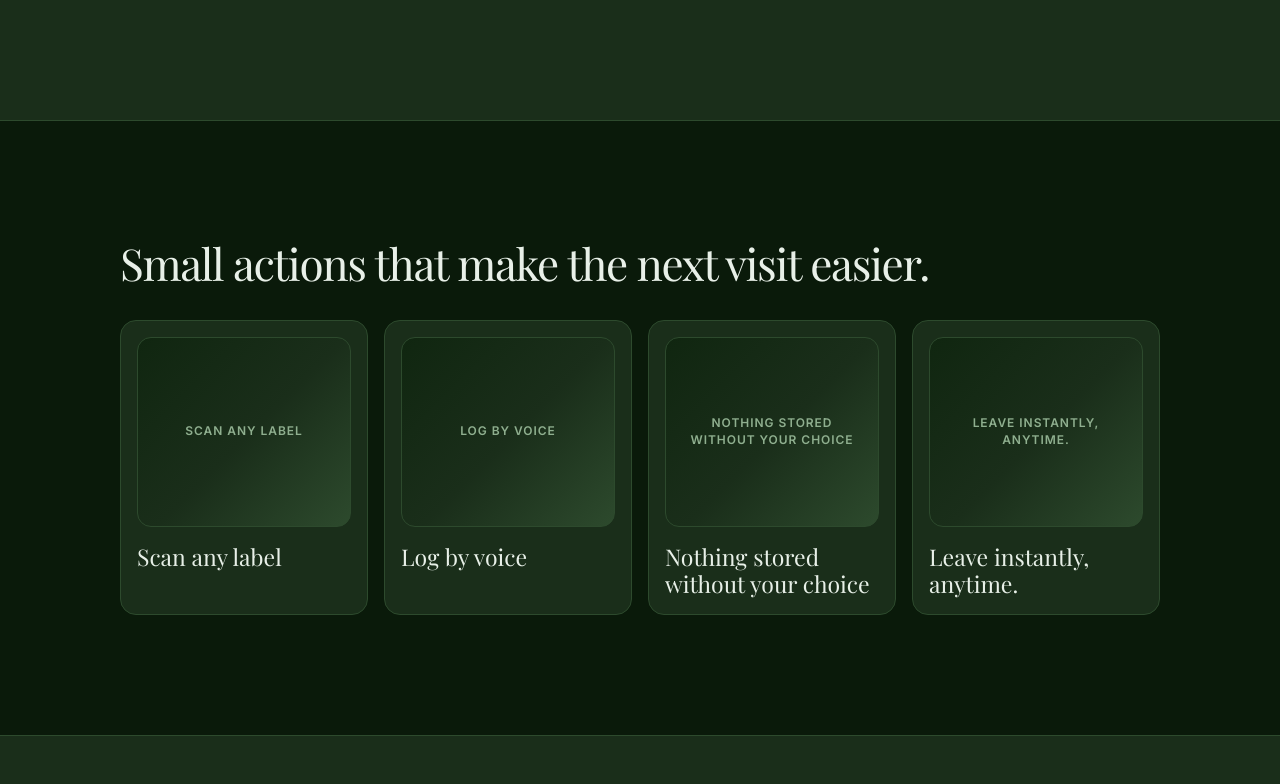
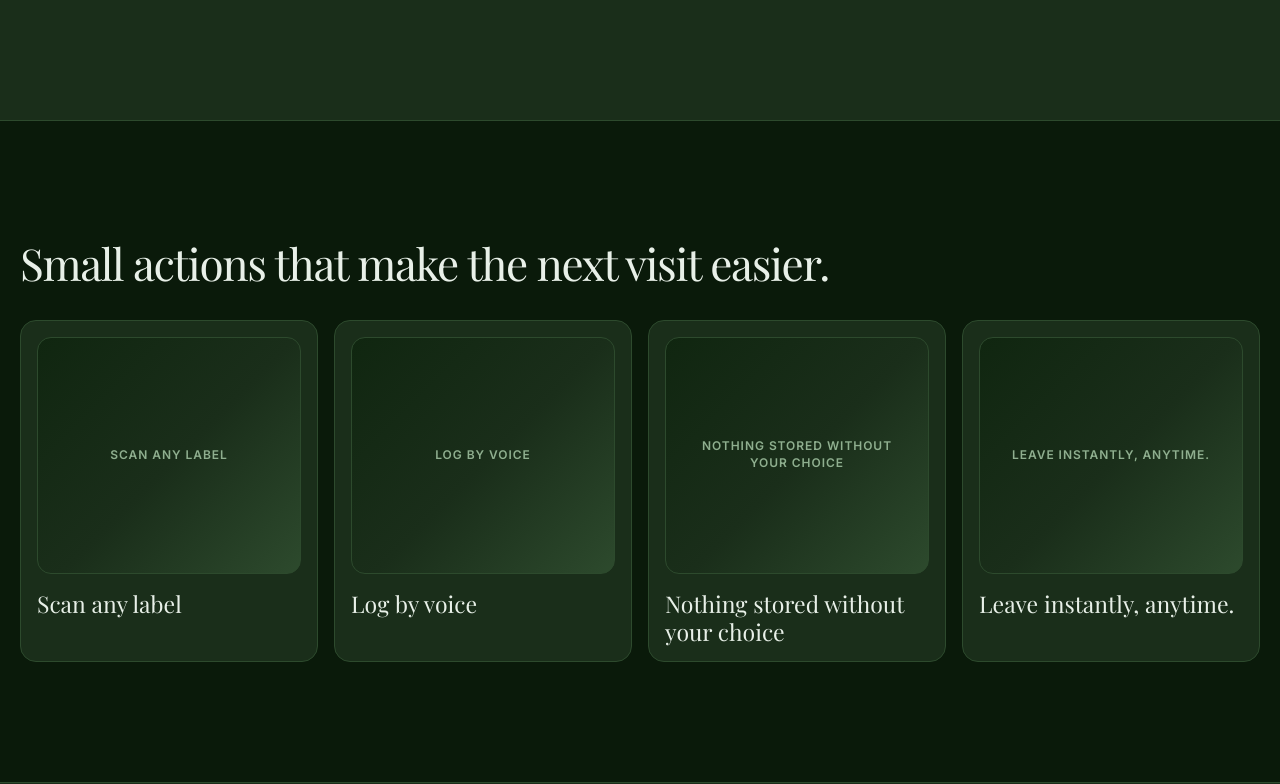
Before and after one commit to casevoiceai/my420journal-app, a React (Vite) app: page / in a window 1280 px wide. Shown: the part 1736-2520 px from the top of the page. Built offline with nearby package versions, Linux system fonts and the light colour scheme.

Commit message:
Increase feature preview boxes by 25 percent

```diff
--- a/src/marketing/MarketingFeatures.jsx
+++ b/src/marketing/MarketingFeatures.jsx
@@ -1,4 +1,4 @@
-import { marketingFonts, marketingPage, marketingPalette as S } from './marketingStyles'
+import { marketingFonts, marketingPalette as S } from './marketingStyles'
 import { PlaceholderBox } from './MarketingShared'
 
 const featureCards = [
@@ -14,7 +14,7 @@ export function FeatureGrid() {
       <div
         className="marketing-section-inner"
         style={{
-          maxWidth: marketingPage.maxWidth,
+          maxWidth: '1296px',
         }}
       >
         <div style={{ maxWidth: '760px', marginBottom: '34px' }}>
@@ -33,7 +33,7 @@ export function FeatureGrid() {
 
         <div style={{
           display: 'grid',
-          gridTemplateColumns: 'repeat(auto-fit, minmax(210px, 1fr))',
+          gridTemplateColumns: 'repeat(auto-fit, minmax(min(262.5px, 100%), 1fr))',
           gap: '16px',
         }}>
           {featureCards.map((label) => (
@@ -42,12 +42,13 @@ export function FeatureGrid() {
               style={{
                 backgroundColor: S.surface,
                 border: `1px solid ${S.border}`,
-                borderRadius: marketingPage.radius,
+                borderRadius: '16px',
                 padding: '16px',
                 boxSizing: 'border-box',
+                minWidth: 0,
               }}
             >
-              <PlaceholderBox label={label} minHeight="190px" />
+              <PlaceholderBox label={label} minHeight="237.5px" />
               <h3 style={{
                 margin: '16px 0 0 0',
                 color: S.textPrimary,
```
